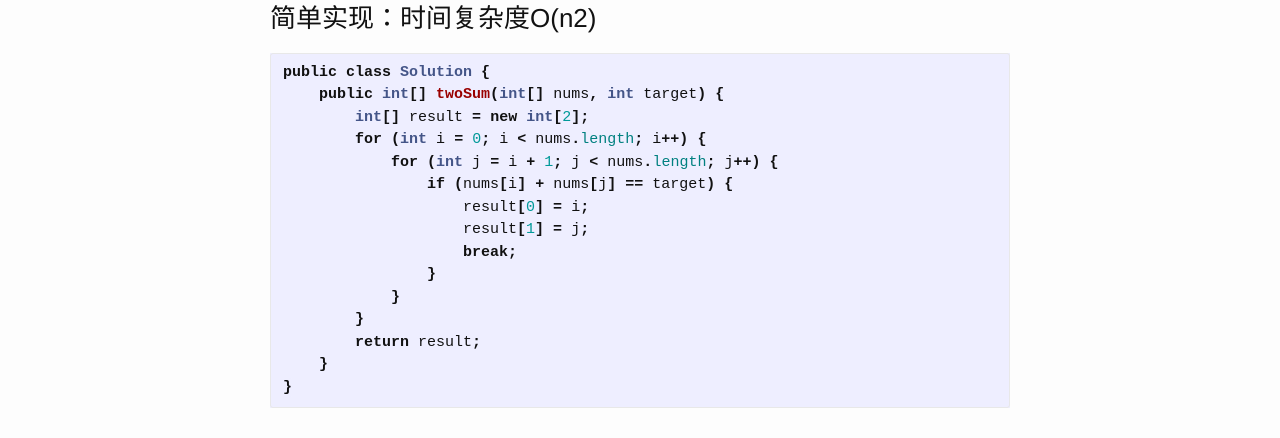
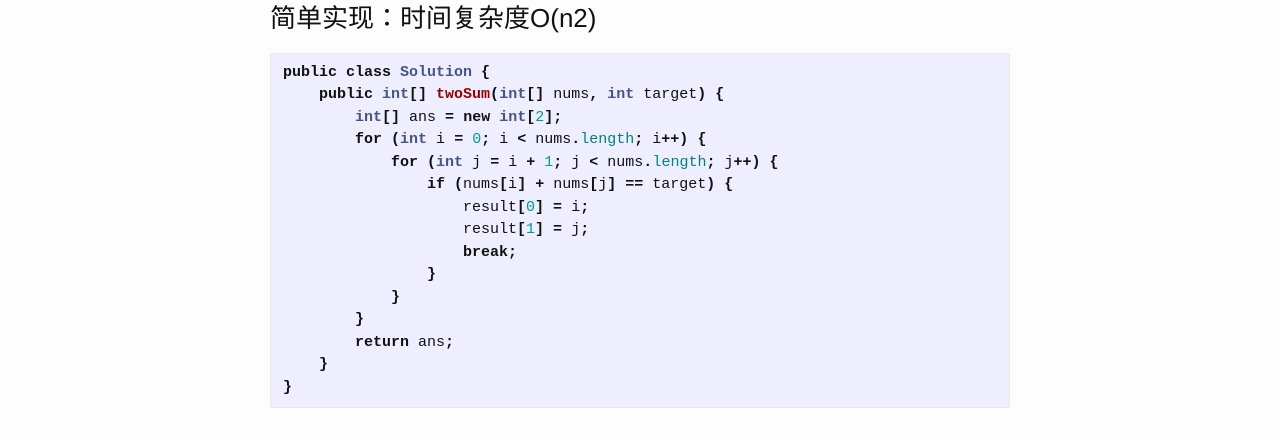
Before and after one commit to willseeyou/willseeyou.github.io, a Jekyll site: the page built from _posts/leetcode/2016-02-24-leetcode-twosum.md, in a window 1280 px wide. Shown: the part 479-917 px from the top of the page. Built offline with Jekyll 4.4.1, drawn with Linux system fonts in a browser that asks for light colours.

Commit message:
change result to ans

```diff
--- a/_posts/leetcode/2016-02-24-leetcode-twosum.md
+++ b/_posts/leetcode/2016-02-24-leetcode-twosum.md
@@ -22,7 +22,7 @@ return [0, 1].
 ~~~java
 public class Solution {
     public int[] twoSum(int[] nums, int target) {
-        int[] result = new int[2];
+        int[] ans = new int[2];
         for (int i = 0; i < nums.length; i++) {
             for (int j = i + 1; j < nums.length; j++) {
                 if (nums[i] + nums[j] == target) {
@@ -32,7 +32,7 @@ public class Solution {
                 }
             }
         }
-        return result;
+        return ans;
     }
 }
 ~~~
```
